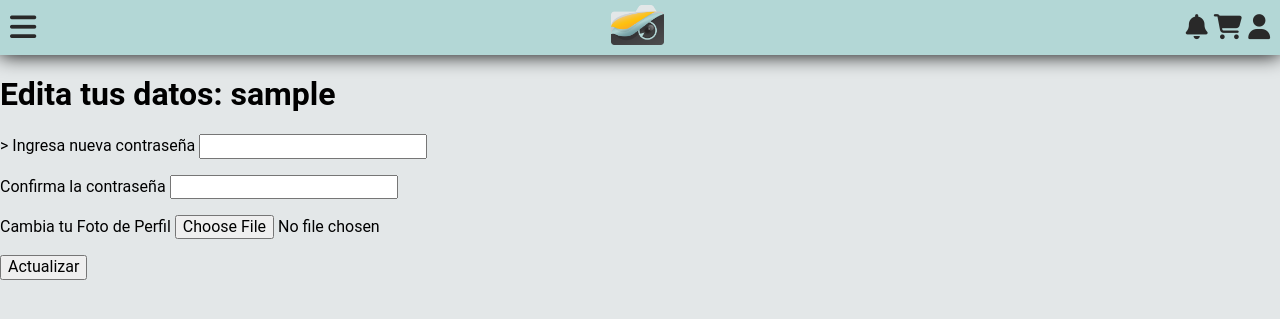
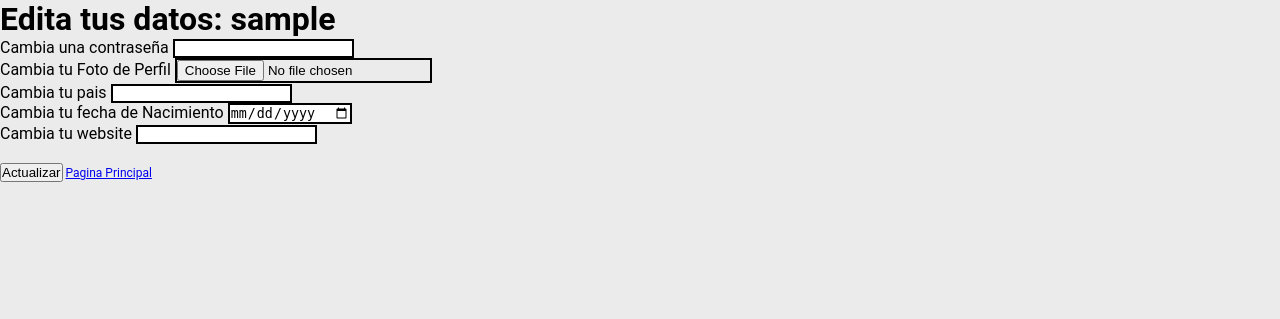
Before and after one commit to grupo2digitalhouse/grupo_2_-StockPhoto, a Node server app: template photo_station/src/views/users/userEdit.ejs in a window 1280 px wide. Shown: the top 319 px of the page. Run offline with Node 20, Linux system fonts and the light colour scheme; the template is opened without the code that fills it: values that come from a table or form of the project are taken from there, others are empty; a user stored in the database is signed in; some libraries are stand-ins or nearby versions.

Commit message:
rutas de usuario con sus validaciones en back, edit, register, login, session , y no se que mas

```diff
--- a/photo_station/src/routes/users.js
+++ b/photo_station/src/routes/users.js
@@ -19,6 +19,7 @@ const storage = multer.diskStorage({
 
 const upload = multer({ storage: storage })
 
+
 const validations =[
 
   body('username').notEmpty().withMessage('Debe Completar el usuario'),
@@ -36,13 +37,13 @@ const guestMiddleware = require('../middlewares/guestMiddleware');
 router.get('/register', guestMiddleware, userController.home); //carga formulario registro
 router.post('/register/crear', upload.single('image'), validations, userController.guardar);
 
-router.get('/usuarios', userController.userList); // lisatdo de usuarios
+router.get('/usuarios', userController.userList); // listado de usuarios
 router.get('/register/detail/:id',userController.detail); //ruta detalle
 
 
 
 router.get('/register/edit/:id', userController.edit);
-router.post('/register/edit/:id', userController.update); // actualiza
+router.post('/register/edit/:id', upload.single('image'), userController.update); // actualiza
 
 router.post('/user/delete/:id', userController.borrar);
 
--- a/photo_station/src/views/users/userEdit.ejs
+++ b/photo_station/src/views/users/userEdit.ejs
@@ -1,45 +1,41 @@
 <!DOCTYPE html>
-<html lang="en">
-    <head>
-        <meta charset="UTF-8">
-        <title>PStation-Login</title>
-        <meta http-equiv="X-UA-Compatible" content="IE=edge">
-        <meta name="viewport" content="width=device-width, initial-scale=1.0">
-        <script src="https://kit.fontawesome.com/635bf43688.js" crossorigin="anonymous"></script>
-        <link rel="icon" type="image/png" href="images/photostation-isotipo.png"/>
-        <link rel="stylesheet", href="/css/normalize.css">
-        <link rel="stylesheet", href="/css/cambioContrasena.css">
-    </head>
+<html lang="es">
 
-    <body>
-        <section class="top">
-            <a href="http://localhost:3000/offer"><i class="fa-solid fa-bars"></i></a>
-            <a href="http://localhost:3000/"><img class="logo" src="../images/photostation-isotipo.png" alt="logoSuperior"></a>
-            <div class="right">
-                <a href="#"><i class="fa-solid fa-bell"></i></a>
-                <a href="http://localhost:3000/cart"><i class="fa-solid fa-cart-shopping"></i></a>
-                <a href="#"><i class="fa-solid fa-user"></i></a>
-            </div>
-        </section>
+<head>
+    <meta charset="UTF-8">
+    <meta name="viewport" content="width=device-width, initial-scale=1.0">
+    <title class="titulo">Editar Foto</title>
+    <link rel="stylesheet" href="/css/style.css">
+</head>
+
+
 
 <body>
 
     <h1 class="titulo">Edita tus datos:  <%=  user.username %></h1>
     <section class="formulario">
-        <form action="/register/edit/<%= user.id %>" method="POST" enctype="multipart/form-data"></form>>
+        <form action="/register/edit/<%= user.id %>" method="POST" enctype="multipart/form-data">
+
+        <label for="">Cambia una contraseña</label>
+        <input type="password" name="password"> </p>
+
+        <label for="">Cambia tu Foto de Perfil</label>
+        <input type="file" name="image"> </p>
+
+            <label for="">Cambia tu pais</label>
+            <input type="text" name="id_country" id="id_country" ></p>
+
+            <label for="">Cambia tu fecha de Nacimiento</label>
+            <input type="date" name="birthdate" id="birthdate"> </p>
 
 
-
-            <label for="">Ingresa nueva contraseña</label>
-            <input type="password" name="password" id="password" ></p>
-            <label for="">Confirma la contraseña</label>
-            <input type="password" name="password" id="password"> </p>
-            <label for="">Cambia tu Foto de Perfil</label>
-                <input type="file" name="image">
+            <label for="">Cambia tu website</label>
+                <input type="text" name="website" id="website"> </p>
             </div>
             <br>
             <p> <button class="botonAgregar" type="submit">Actualizar</button>
 
+                <a  class="botonVolver" href="/">Pagina Principal</a></p>
 
         </form>
     </section>
```
Also changed, not shown: photo_station/src/controllers/userController.js (+17 -31 lines), photo_station/src/views/users/register.ejs (+51 -32 lines), photo_station/public/images/profile/avatar-1666550316837.jpg (added), photo_station/public/images/profile/avatar-1666551549503.jpg (added), photo_station/public/images/profile/avatar-1666557133033.jfif (added).
